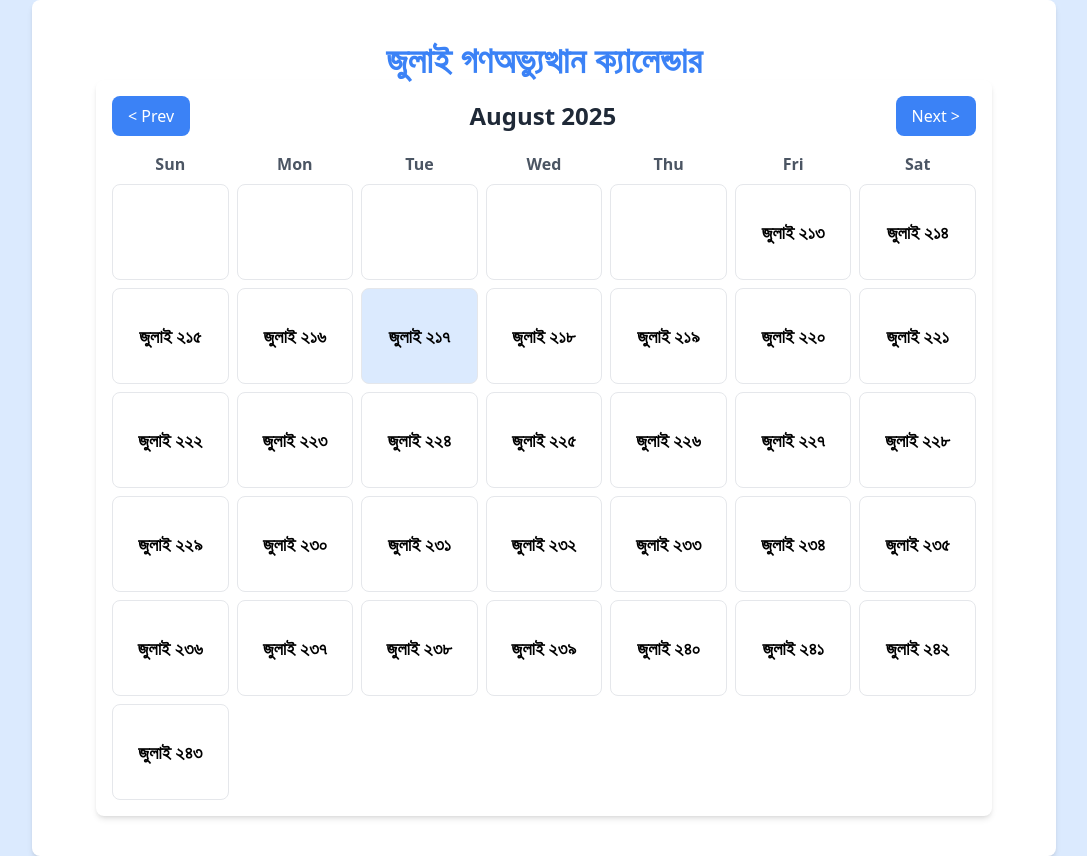
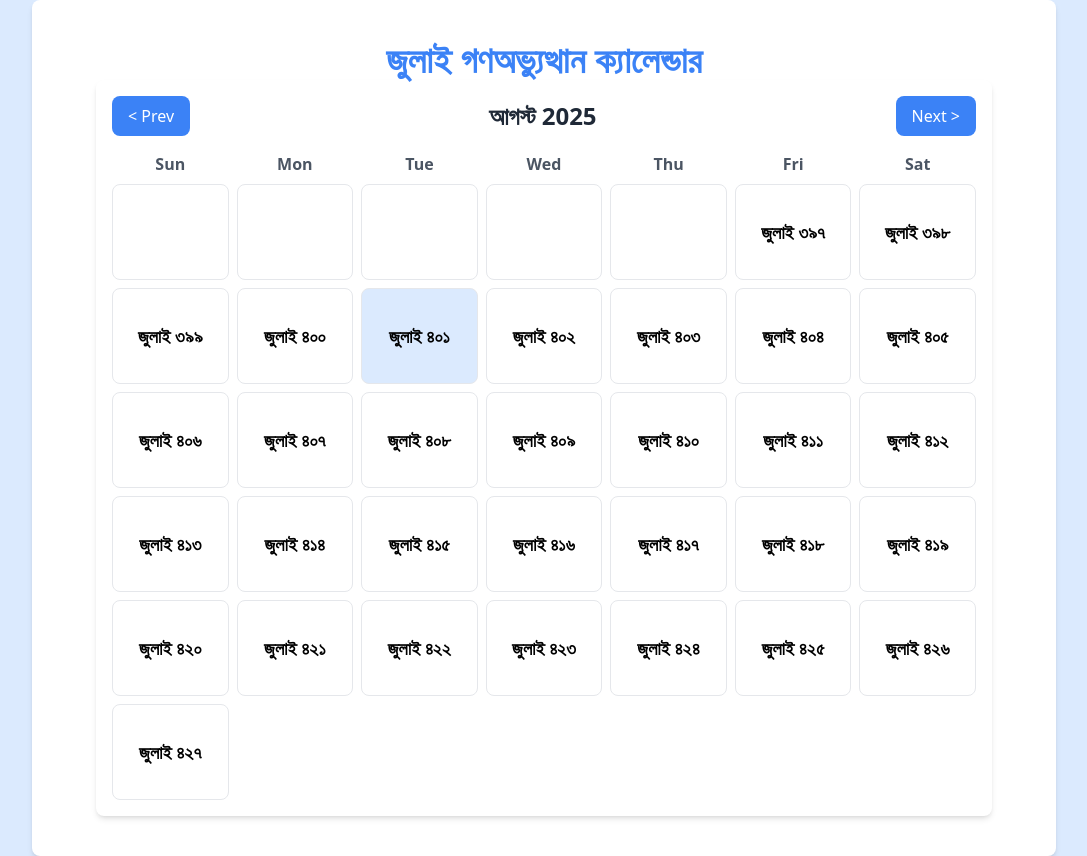
Before and after one commit to rakib3004/july-uprising-calendar, an Angular app: page / in a window 1280 px wide. Shown: the whole page, without its empty margins (96-1183 px from the left). Built offline with nearby package versions, Linux system fonts and the light colour scheme.

Commit message:
Enhance July Custom Calendar component to handle custom date logic. Updated HTML to display a placeholder for days not in the custom calendar and refined date calculations to restrict navigation within the 1901-2100 range.

```diff
--- a/src/components/july-custom-calendar/july-custom-calendar.component.html
+++ b/src/components/july-custom-calendar/july-custom-calendar.component.html
@@ -31,8 +31,11 @@
          [class.bg-blue-100]="isToday(day)"
          [class.text-gray-400]="day === null">
 
-      <span *ngIf="day !== null" class="text-lg font-semibold">
+      <span *ngIf="day !== null && getCustomJulyDay(day) !== null" class="text-lg font-semibold">
         জুলাই {{ toBanglaNumber(getCustomJulyDay(day)) }}
+      </span>
+      <span *ngIf="day !== null && getCustomJulyDay(day) === null" class="text-lg font-semibold text-gray-400">
+        -
       </span>
 
     </div>
--- a/src/components/july-custom-calendar/july-custom-calendar.component.ts
+++ b/src/components/july-custom-calendar/july-custom-calendar.component.ts
@@ -10,12 +10,11 @@ import { CommonModule } from '@angular/common';
 })
 export class JulyCustomCalendarComponent implements OnInit {
 
-  currentDate: Date = new Date();
   displayDate: Date = new Date(); // The month being displayed
-
   days: (number | null)[] = [];
-
   banglaDigits: string[] = ['০', '১', '২', '৩', '৪', '৫', '৬', '৭', '৮', '৯'];
+  banglaMonths: string[] = ['জানুয়ারি', 'ফেব্রুয়ারি', 'মার্চ', 'এপ্রিল', 'মে', 'জুন', 'জুলাই', 'আগস্ট', 'সেপ্টেম্বর', 'অক্টোবর', 'নভেম্বর', 'ডিসেম্বর'];
+  customJulyStartDate: Date = new Date(2024, 6, 1); // July 1, 2024
 
   ngOnInit(): void {
     this.generateCalendar();
@@ -25,44 +24,53 @@ export class JulyCustomCalendarComponent implements OnInit {
     const year = this.displayDate.getFullYear();
     const month = this.displayDate.getMonth();
 
+    if (year < 1901 || year > 2100) {
+      return;
+    }
+
     const firstDayOfMonth = new Date(year, month, 1);
     const lastDayOfMonth = new Date(year, month + 1, 0);
-
     const startingDay = firstDayOfMonth.getDay();
     const totalDays = lastDayOfMonth.getDate();
 
     this.days = [];
 
-    // Add empty cells for days before the 1st of the month
     for (let i = 0; i < startingDay; i++) {
       this.days.push(null);
     }
 
-    // Add the days of the month
     for (let i = 1; i <= totalDays; i++) {
       this.days.push(i);
     }
   }
 
-  // Returns the custom July day for a given regular date
   getCustomJulyDay(day: number | null): number | null {
     if (day === null) {
       return null;
     }
+
     const year = this.displayDate.getFullYear();
     const month = this.displayDate.getMonth();
-    const date = new Date(year, month, day);
+    const currentDate = new Date(year, month, day);
 
-    // Calculate the day of the year
-    const startOfYear = new Date(year, 0, 0);
-    const diff = date.getTime() - startOfYear.getTime();
-    const oneDay = 1000 * 60 * 60 * 24;
-    const dayOfYear = Math.floor(diff / oneDay);
+    if (currentDate < this.customJulyStartDate) {
+      return day; // Return the regular day
+    }
 
-    return dayOfYear;
+    const diff = Math.floor((currentDate.getTime() - this.customJulyStartDate.getTime()) / (1000 * 3600 * 24));
+    return diff + 1;
   }
 
-  // Converts a number to Bangla numerals
+  isCustomJulyDate(day: number | null): boolean {
+    if (day === null) {
+      return false;
+    }
+    const year = this.displayDate.getFullYear();
+    const month = this.displayDate.getMonth();
+    const currentDate = new Date(year, month, day);
+    return currentDate >= this.customJulyStartDate;
+  }
+
   toBanglaNumber(num: number | null): string {
     if (num === null) {
       return '';
@@ -70,29 +78,33 @@ export class JulyCustomCalendarComponent implements OnInit {
     return num.toString().split('').map(d => this.banglaDigits[+d] || d).join('');
   }
 
-  // Returns the month name in English
   get monthName(): string {
-    return this.displayDate.toLocaleString('default', { month: 'long' });
+    const monthIndex = this.displayDate.getMonth();
+    return this.banglaMonths[monthIndex];
   }
 
-  // Returns the year
   get year(): number {
     return this.displayDate.getFullYear();
   }
 
-  // Navigate to the previous month
   prevMonth(): void {
+    const currentYear = this.displayDate.getFullYear();
+    if (currentYear <= 1901 && this.displayDate.getMonth() === 0) {
+      return;
+    }
     this.displayDate.setMonth(this.displayDate.getMonth() - 1);
     this.generateCalendar();
   }
 
-  // Navigate to the next month
   nextMonth(): void {
+    const currentYear = this.displayDate.getFullYear();
+    if (currentYear >= 2100 && this.displayDate.getMonth() === 11) {
+      return;
+    }
     this.displayDate.setMonth(this.displayDate.getMonth() + 1);
     this.generateCalendar();
   }
 
-  // Returns true if the given day is today
   isToday(day: number | null): boolean {
     if (day === null) {
       return false;
```
